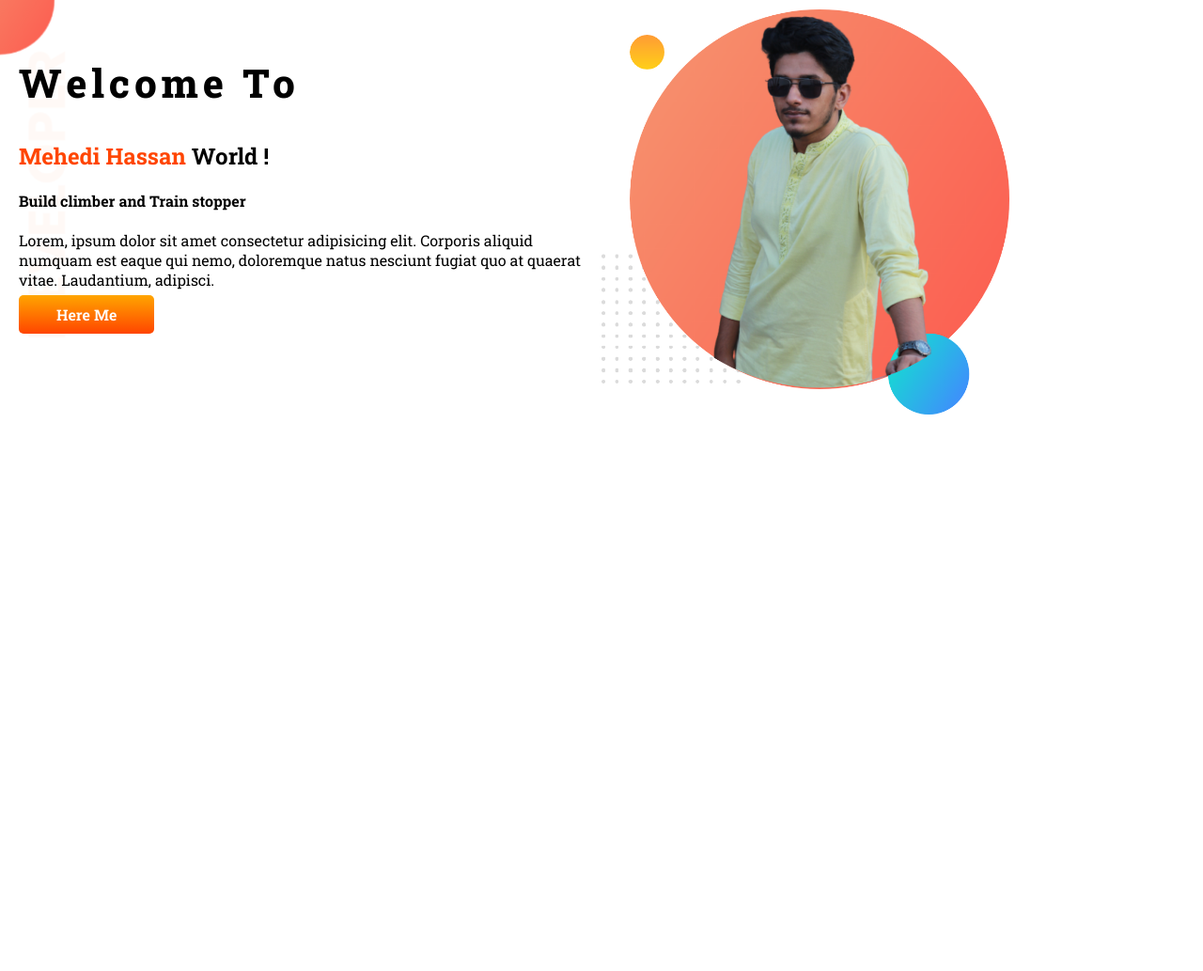
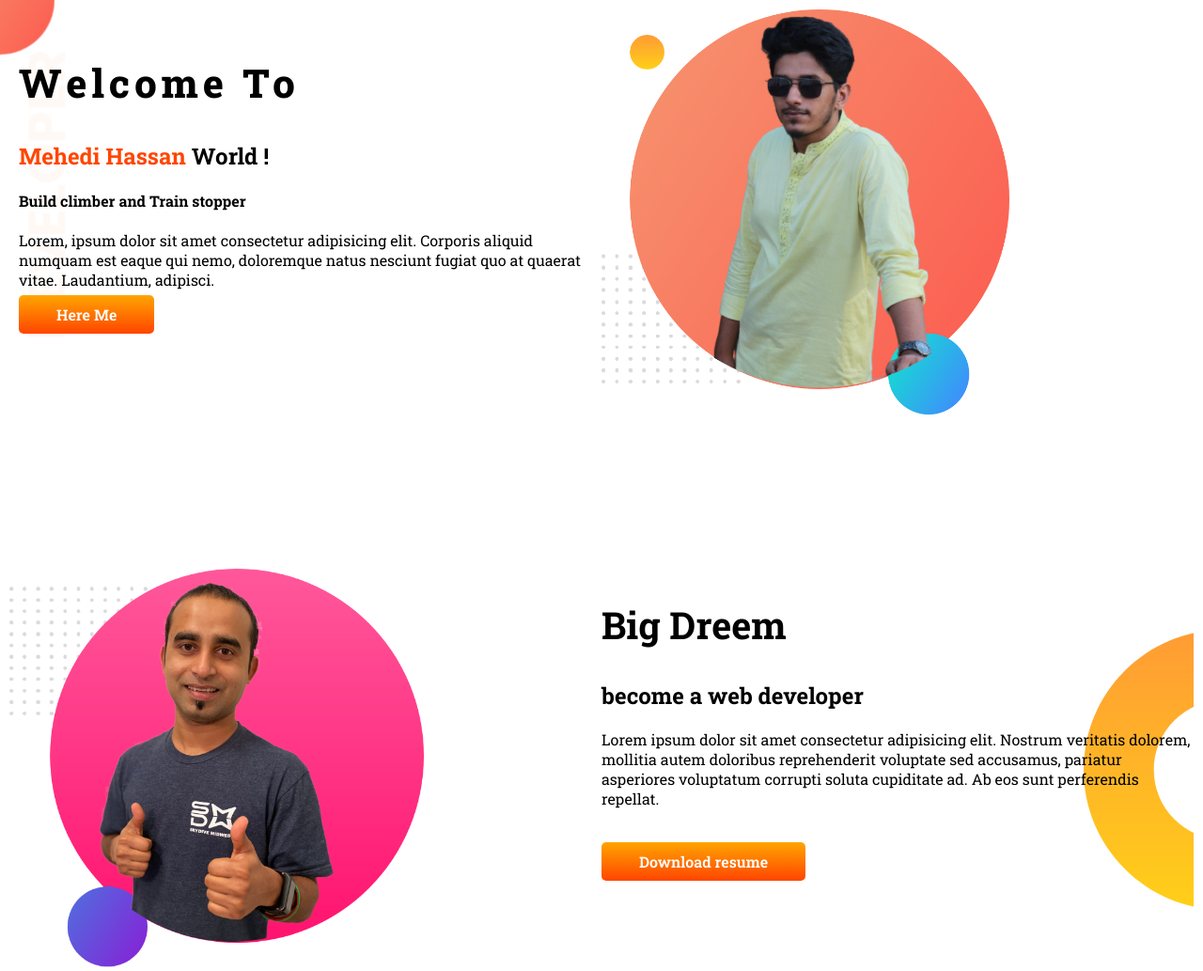
Before and after one commit to shuvo1710/developar-portfolio, a plain HTML site: page index.html in a window 1280 px wide. Shown: the whole page at 94% size. Before the commit the page ends 800 px from the top, so only its background shows below. Drawn offline with Linux system fonts and the light colour scheme.

Commit message:
banner add

```diff
--- a/index.html
+++ b/index.html
@@ -23,5 +23,16 @@
         <img src="images/my-bg.png" alt="">
     </div>
   </section>
+  <section id="banner">
+    <div class="banner_left">
+      <img src="images/jhankar2.png" alt="">
+    </div>
+    <div class="banner_right">
+      <h1>Big Dreem</h1>
+      <h2>become a web developer</h2>
+      <p>Lorem ipsum dolor sit amet consectetur adipisicing elit. Nostrum veritatis dolorem, mollitia autem doloribus reprehenderit voluptate sed accusamus, pariatur asperiores voluptatum corrupti soluta cupiditate ad. Ab eos sunt perferendis repellat.</p>
+      <a target="_blank" class="link_button" href="https://www.linkedin.com/in/mehadi-hassan-1b6752243/">Download resume</a>
+    </div>
+  </section>
 </body>
 </html>
--- a/style.css
+++ b/style.css
@@ -2,6 +2,7 @@ body{
     background-image: url(images/top-banner.png);
     background-repeat: no-repeat;
     margin: 0;
+    font-family: 'Roboto Slab', serif;
 }
 #heder{
     font-family: 'Roboto Slab', serif;
@@ -35,4 +36,34 @@ padding-top: 15px;
     background-image: linear-gradient(orange, orangered);
     border-radius: 5px;
     font-weight: 600;
+
 }
+/* banner part start */
+#banner{
+    display: flex;
+    margin-top: 150px;
+    margin-left: 10px;
+    margin-right: 10px;
+}
+.banner_left{
+    width: 50%;
+}
+.banner_left img{
+    width: 70%;
+}
+
+.banner_right{
+    width: 50%;
+    background-image: url(images/dream-bg.png);
+    background-repeat: no-repeat;
+    background-position: right;
+}
+.banner_right h1{
+    font-size: 40px;
+    font-weight: 700;
+
+}
+.banner_right p{
+    padding-bottom: 30px;
+}
+/* banner part end */
```
